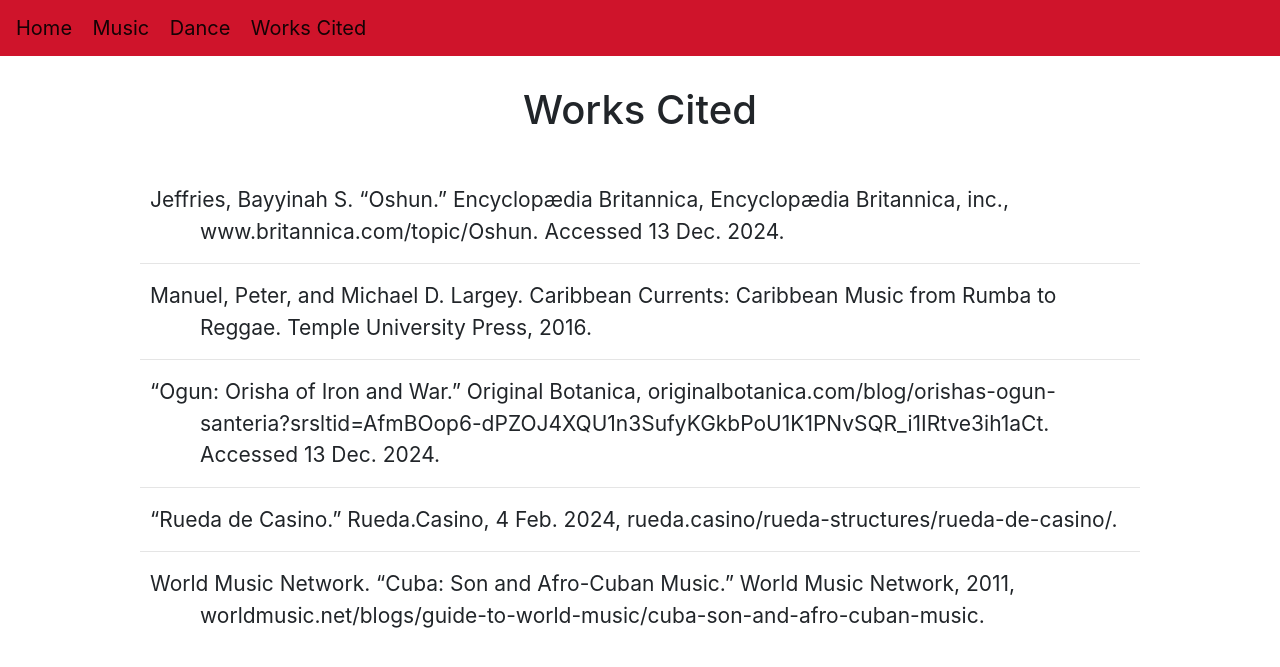
After one commit to darmoment/salsa-soca-reggae, a Flask app: page /cited in a window 1280 px wide. The commit adds this page. Shown: the top 667 px of the page. Run offline with Flask 3, Linux system fonts and the light colour scheme; some libraries are stand-ins or nearby versions.

Commit message:
cited page

```diff
--- a/server.py
+++ b/server.py
@@ -14,5 +14,10 @@
 @app.route('/music')
 def music():
     return render_template('music.html', data={})
+
+@app.route('/cited')
+def cited():
+    return render_template('cited.html', data={})
+
 if __name__ == '__main__':
     app.run(debug=True)
--- a/static/main.css
+++ b/static/main.css
@@ -299,7 +299,26 @@
 
 
 }
+
 .navstuff {
     margin: auto;
     align-items: center;
 }
+
+.citedTab{
+    h1{
+        text-align: center;
+        margin: 30px;
+    }
+
+    p{
+        font-size: 21px;
+        text-indent: -50px;
+        margin-left: 60px;
+    }
+
+    .textGroup{
+        width: 80%;
+        margin: 50px auto;
+    }
+}
--- /dev/null
+++ b/templates/cited.html
@@ -0,0 +1,27 @@
+{% extends "layout.html" %}
+
+{% block content %}
+<script>
+    var data = {{ data | tojson }}
+
+    $(document).ready(function() {
+
+    });
+
+</script>
+
+<div class="container-fluid citedTab">
+    <h1>Works Cited</h1>
+    <div class="textGroup">
+        <p>Jeffries, Bayyinah S. “Oshun.” Encyclopædia Britannica, Encyclopædia Britannica, inc., www.britannica.com/topic/Oshun. Accessed 13 Dec. 2024. </p>
+        <hr/>
+        <p> Manuel, Peter, and Michael D. Largey. Caribbean Currents: Caribbean Music from Rumba to Reggae. Temple University Press, 2016.</p>
+        <hr/>
+        <p>“Ogun: Orisha of Iron and War.” Original Botanica, originalbotanica.com/blog/orishas-ogun-santeria?srsltid=AfmBOop6-dPZOJ4XQU1n3SufyKGkbPoU1K1PNvSQR_i1IRtve3ih1aCt. Accessed 13 Dec. 2024. </p>
+        <hr/>
+        <p>“Rueda de Casino.” Rueda.Casino, 4 Feb. 2024, rueda.casino/rueda-structures/rueda-de-casino/. </p>
+        <hr/>
+        <p>World Music Network. “Cuba: Son and Afro-Cuban Music.” World Music Network, 2011, worldmusic.net/blogs/guide-to-world-music/cuba-son-and-afro-cuban-music. </p>
+    </div>
+</div>
+{% endblock %}
--- a/templates/layout.html
+++ b/templates/layout.html
@@ -28,6 +28,7 @@
     <a class="navbar-brand" href="/">Home</a>
     <a class="navbar-brand" href="/music">Music</a>
     <a class="navbar-brand" href="/dance">Dance</a>
+    <a class="navbar-brand" href="/cited">Works Cited</a>
   </div>
 
   <button class="navbar-toggler" type="button" data-toggle="collapse" data-target="#navbarSupportedContent" aria-controls="navbarSupportedContent" aria-expanded="false" aria-label="Toggle navigation">
```
